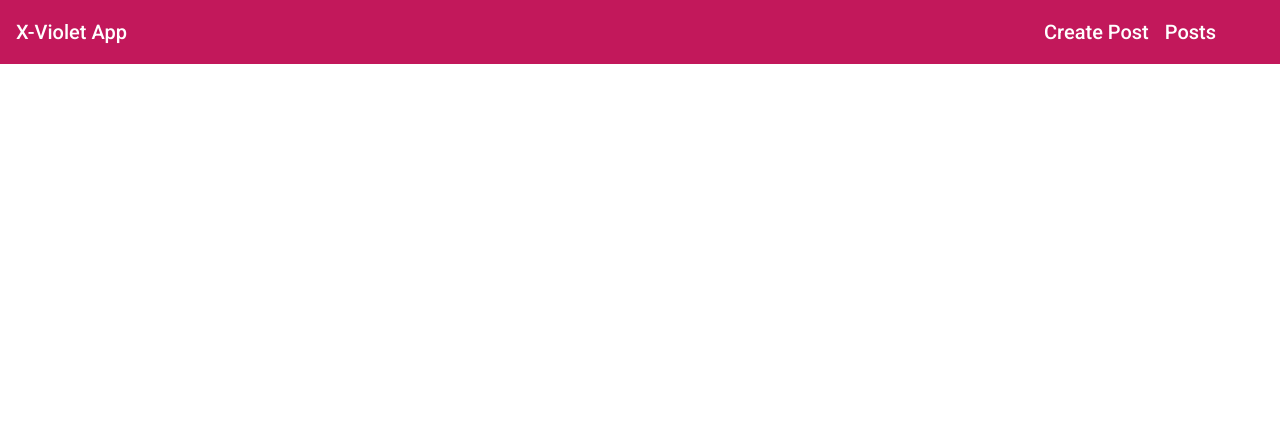
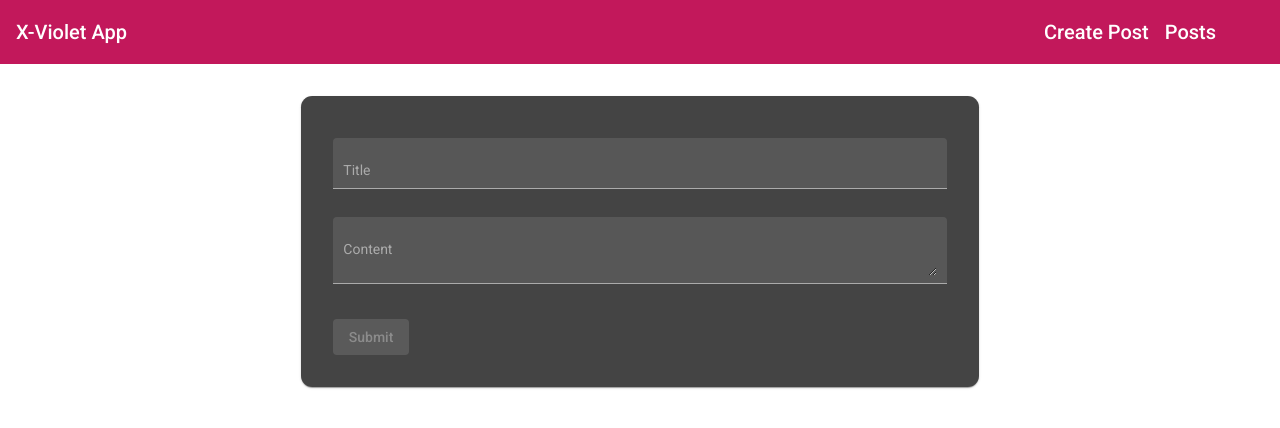
Before and after one commit to emirtl/Mean-App, an Angular app: page / in a window 1280 px wide. Shown: the top 428 px of the page. Built offline with nearby package versions, Linux system fonts and the light colour scheme.

Commit message:
create form added

```diff
--- a/src/app/app.component.css
+++ b/src/app/app.component.css
@@ -0,0 +1,5 @@
+main {
+    width: 80%;
+    margin: auto;
+    margin-top: 2rem;
+}
--- a/src/app/app.component.html
+++ b/src/app/app.component.html
@@ -1 +1,4 @@
 <app-header></app-header>
+<main>
+    <app-create-post></app-create-post>
+</main>
--- a/src/app/posts/create-post/create-post.component.css
+++ b/src/app/posts/create-post/create-post.component.css
@@ -0,0 +1,16 @@
+mat-form-field {
+    width: 100%;
+    margin-top: 0.6rem;
+}
+
+mat-card {
+    width: 60%;
+    margin: auto;
+    background-color: rgb(68, 68, 68);
+    padding: 2rem;
+    border-radius: 0.7rem;
+}
+
+.Submit-btn {
+    margin-top: 1rem;
+}
--- a/src/app/posts/create-post/create-post.component.html
+++ b/src/app/posts/create-post/create-post.component.html
@@ -1 +1,17 @@
-<p>create-post works!</p>
+<mat-card>
+    <form #createForm="ngForm">
+        <mat-form-field class="example-full-width" appearance="fill">
+            <input matInput placeholder="Title" name="title" #title="ngModel" ngModel required minlength="3" />
+            <mat-error *ngIf="title.invalid">title must be atleast 3 charachters long</mat-error>
+        </mat-form-field>
+
+        <mat-form-field class="example-full-width" appearance="fill">
+            <textarea matInput placeholder="Content" #content="ngModel" name="content" ngModel required minlength="15"></textarea>
+            <mat-error *ngIf="content.invalid">content must be atleast 15 charachters long</mat-error>
+        </mat-form-field>
+
+        <button class="Submit-btn" [disabled]="createForm.invalid" mat-raised-button color="primary" type="submit">
+      Submit
+    </button>
+    </form>
+</mat-card>
--- a/src/app/posts/create-post/create-post.component.ts
+++ b/src/app/posts/create-post/create-post.component.ts
@@ -3,13 +3,10 @@ import { Component, OnInit } from '@angular/core';
 @Component({
   selector: 'app-create-post',
   templateUrl: './create-post.component.html',
-  styleUrls: ['./create-post.component.css']
+  styleUrls: ['./create-post.component.css'],
 })
 export class CreatePostComponent implements OnInit {
+  constructor() {}
 
-  constructor() { }
-
-  ngOnInit(): void {
-  }
-
+  ngOnInit(): void {}
 }
```
Also changed, not shown: src/app/app.module.ts (+13 -1 lines), 1 other file (tests, documents, lock files or other folders).
